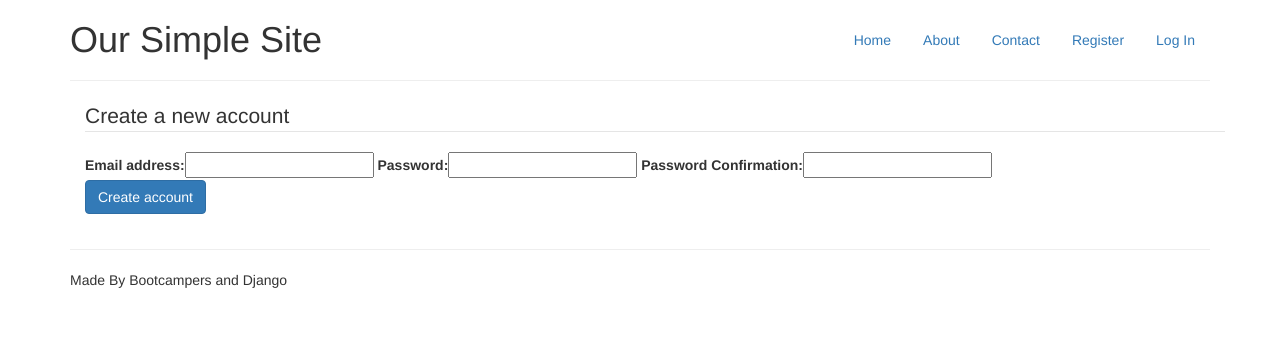
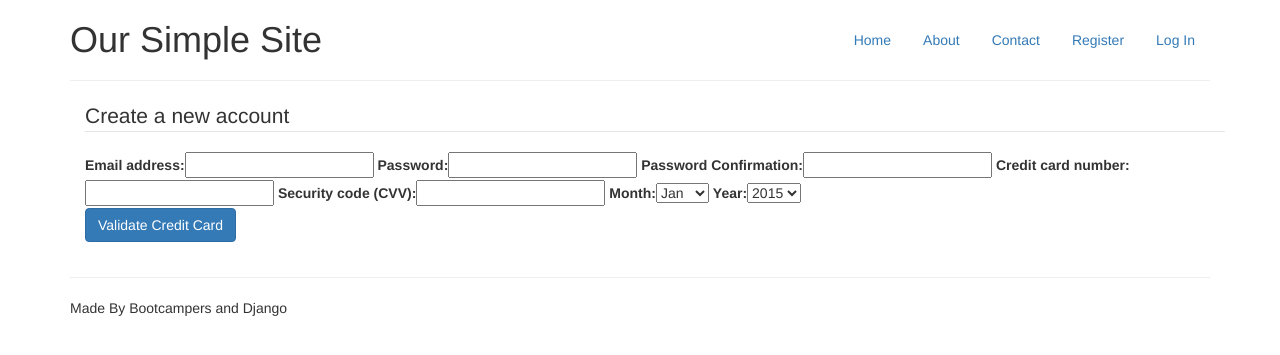
Before and after one commit to IreneG5/auth_demo-paypal, a Django app: page /register/ in a window 1280 px wide. Shown: the top 355 px of the page. Run offline with Django 3.2, Linux system fonts and the light colour scheme; some libraries are stand-ins or nearby versions.

Commit message:
Add basic payment with registration using Stripe. Includes challenges

```diff
--- a/accounts/forms.py
+++ b/accounts/forms.py
@@ -5,6 +5,18 @@ from django.core.exceptions import ValidationError
 
 
 class UserRegistrationForm(UserCreationForm):
+    MONTH_ABBREVIATIONS = [
+        'Jan', 'Feb', 'Mar', 'Apr', 'May', 'June',
+        'July', 'Aug', 'Sept', 'Oct', 'Nov', 'Dec'
+    ]
+    MONTH_CHOICES = list(enumerate(MONTH_ABBREVIATIONS, 1))
+    YEAR_CHOICES = [(i, i) for i in xrange(2015, 2036)]
+
+    credit_card_number = forms.CharField(label='Credit card number')
+    cvv = forms.CharField(label='Security code (CVV)')
+    expiry_month = forms.ChoiceField(label="Month", choices=MONTH_CHOICES)
+    expiry_year = forms.ChoiceField(label="Year", choices=YEAR_CHOICES)
+    stripe_id = forms.CharField(widget=forms.HiddenInput)
     password1 = forms.CharField(
         label='Password',
         widget=forms.PasswordInput
@@ -17,7 +29,7 @@ class UserRegistrationForm(UserCreationForm):
 
     class Meta:
         model = User
-        fields = ['email', 'password1', 'password2']
+        fields = ['email', 'password1', 'password2', 'stripe_id']
         exclude = ['username']
 
     def clean_password2(self):
--- a/accounts/models.py
+++ b/accounts/models.py
@@ -27,9 +27,5 @@ class AccountUserManager(UserManager):
 
 
 class User(AbstractUser):
-    # now that we've abstracted this class we can add any
-    # number of custom attribute to our user class
-
-    # in later units we'll be adding things like payment details!
-
+    stripe_id = models.CharField(max_length=40, default='')
     objects = AccountUserManager()
--- a/accounts/views.py
+++ b/accounts/views.py
@@ -1,33 +1,50 @@
 # -*- coding: utf-8 -*-
 from django.contrib import messages, auth
+from django.contrib.auth.decorators import login_required
+from accounts.forms import UserRegistrationForm, UserLoginForm
 from django.core.urlresolvers import reverse
 from django.shortcuts import render, redirect
 from django.template.context_processors import csrf
-from accounts.forms import UserRegistrationForm, UserLoginForm
-from django.contrib.auth.decorators import login_required
+from django.conf import settings
+import datetime
+import stripe
+
+stripe.api_key = settings.STRIPE_SECRET
 
 
-# Create your views here.
 def register(request):
     if request.method == 'POST':
         form = UserRegistrationForm(request.POST)
         if form.is_valid():
-            form.save()
+            try:
+                customer = stripe.Charge.create(
+                    amount=499,
+                    currency="EUR",
+                    description=form.cleaned_data['email'],
+                    card=form.cleaned_data['stripe_id'],
+                )
 
-            user = auth.authenticate(email=request.POST.get('email'),
-                                     password=request.POST.get('password1'))
-
-            if user:
-                messages.success(request, "You have successfully registered")
-                return redirect(reverse('profile'))
-
-            else:
-                messages.error(request, "unable to log you in at this time!")
-
+                if customer.paid:
+                    form.save()
+                    user = auth.authenticate(email=request.POST.get('email'),
+                                             password=request.POST.get('password1'))
+                    if user:
+                        auth.login(request, user)
+                        messages.success(request, "You have successfully registered")
+                        messages.info(request, "Your customer details are: ")
+                        messages.info(request, customer)
+                        return redirect(reverse('profile'))
+                    else:
+                        messages.error(request, "unable to log you in at this time!")
+                else:
+                    messages.error(request, "We were unable to take a payment with that card!")
+            except stripe.error.CardError, e:
+                messages.error(request, "Your card was declined!")
     else:
+        today = datetime.date.today()
         form = UserRegistrationForm()
 
-    args = {'form': form}
+    args = {'form': form, 'publishable': settings.STRIPE_PUBLISHABLE}
     args.update(csrf(request))
 
     return render(request, 'register.html', args)
--- /dev/null
+++ b/static/js/stripe.js
@@ -0,0 +1,28 @@
+
+$(function() {
+  $("#register-form").submit(function() {
+      var form = this;
+      var card = {
+        number:   $("#id_credit_card_number").val(),
+        expMonth: $("#id_expiry_month").val(),
+        expYear:  $("#id_expiry_year").val(),
+        cvc:      $("#id_cvv").val()
+      };
+
+      $("#validate_card_btn").attr("disabled", true);
+       Stripe.createToken(card, function(status, response) {
+        if (status === 200) {
+          console.log(status, response);
+          $("#credit-card-errors").hide();
+          $("#id_stripe_id").val(response.id);
+          form.submit();
+
+        } else {
+          $("#stripe-error-message").text(response.error.message);
+          $("#credit-card-errors").show();
+          $("#validate_card_btn").attr("disabled", false);
+        }
+      });
+      return false;
+  });
+});
--- a/templates/base.html
+++ b/templates/base.html
@@ -3,11 +3,15 @@
 <html lang="en">
 <head>
     <meta charset="utf-8">
-    <title>Our Simple Site</title>
+    <title>We Are Social</title>
     <meta name="viewport" content="width=device-width, initial-scale=1.0">
     <meta name="description" content="">
     <meta name="author" content="">
     <link rel="stylesheet" href="https://cdnjs.cloudflare.com/ajax/libs/bootswatch/3.3.6/cerulean/bootstrap.min.css">
+    <script src="https://cdnjs.cloudflare.com/ajax/libs/jquery/3.0.0-beta1/jquery.min.js"></script>
+    <script src="https://cdnjs.cloudflare.com/ajax/libs/twitter-bootstrap/4.0.0-alpha/js/bootstrap.min.js">
+    </script>
+    {% block head_js %}{% endblock %}
 </head>
 <body>
 <div class="container">
@@ -30,7 +34,7 @@
         <div class="alert alert-success">
             <div class="messages">
                 {% for message in messages %}
-                    {{ message }}
+                    {{ message }}<br />
                 {% endfor %}
             </div>
         </div>
@@ -48,8 +52,4 @@
 </div>
 </body>
 
-<!-- script references -->
-<script src="https://cdnjs.cloudflare.com/ajax/libs/jquery/3.0.0-alpha1/jquery.min.js"></script>
-<script src="https://cdnjs.cloudflare.com/ajax/libs/twitter-bootstrap/4.0.0-alpha/js/bootstrap.min.js">
-</script>
 </html>
--- a/templates/register.html
+++ b/templates/register.html
@@ -1,12 +1,28 @@
 {% extends "base.html" %}
 {% load bootstrap_tags %}
+{% load staticfiles %}
+
+{% block head_js %}
+  <script src="https://js.stripe.com/v2/" type="text/javascript"></script>
+  <script type="text/javascript">
+      //<![CDATA[
+      Stripe.publishableKey = '{{ publishable }}';
+      //]]>
+  </script>
+  <script type="text/javascript" src="{% static "js/stripe.js" %}"></script>
+{% endblock %}
+
 {% block content %}
-    <form role="form" method="post" action="{% url 'register' %}">
-        <legend>Create a new account</legend>
-        {% csrf_token %}
-        {{ form | as_bootstrap }}
-        <div class="form-group">
-            <button type="submit" class="btn btn-primary">Create account</button>
-        </div>
-    </form>
+  <form role="form" method="post" id="register-form" action="{% url 'register' %}">
+    <div id="credit-card-errors" style="display:none">
+      <div class="alert-message block-message error" id="stripe-error-message"></div>
+    </div>
+
+    <legend>Create a new account</legend>
+    {% csrf_token %}
+    {{ form|as_bootstrap }}
+    <div class="form-group">
+      <input class="btn btn-primary" id="validate_card_btn" name="commit" type="submit" value="Validate Credit Card">
+    </div>
+  </form>
 {% endblock %}
```
Also changed, not shown: auth_demo/settings.py (+8 -0 lines), db.sqlite3.
